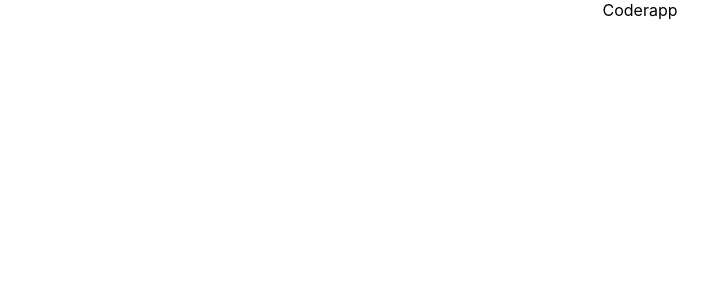
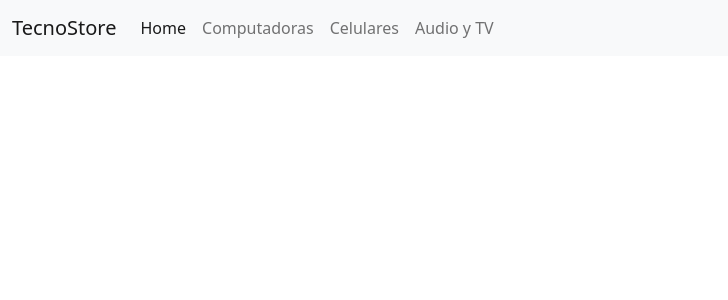
Before and after one commit to emmanueltabares/tecno-store, a React (Create React App) app: page / in a window 1280 px wide. Shown: the top 300 px of the page, without its empty margins (0-728 px from the left). Built offline with nearby package versions, Linux system fonts and the light colour scheme.

Commit message:
Cracion de componente NavBar y dependencia de bootstrap

```diff
--- a/package.json
+++ b/package.json
@@ -6,7 +6,9 @@
     "@testing-library/jest-dom": "^5.12.0",
     "@testing-library/react": "^11.2.7",
     "@testing-library/user-event": "^12.8.3",
+    "bootstrap": "^5.0.1",
     "react": "^17.0.2",
+    "react-bootstrap": "^1.6.0",
     "react-dom": "^17.0.2",
     "react-scripts": "4.0.3",
     "web-vitals": "^1.1.2"
--- a/src/App.js
+++ b/src/App.js
@@ -1,10 +1,12 @@
 import logo from './logo.svg';
 import './App.css';
+import 'bootstrap/dist/css/bootstrap.min.css'
+import NavBar from './components/NavBar';
 
 function App() {
   return (
-    <div className="App">
-      Coderapp
+    <div>
+      <NavBar />
     </div>
   );
 }
--- /dev/null
+++ b/src/components/NavBar.jsx
@@ -0,0 +1,32 @@
+import React from "react";
+
+const NavBar = () => {
+    return (
+        <nav class="navbar navbar-expand-lg navbar-light bg-light">
+        <div class="container-fluid">
+          <a class="navbar-brand" href="#">TecnoStore</a>
+          <button class="navbar-toggler" type="button" data-bs-toggle="collapse" data-bs-target="#navbarNav" aria-controls="navbarNav" aria-expanded="false" aria-label="Toggle navigation">
+            <span class="navbar-toggler-icon"></span>
+          </button>
+          <div class="collapse navbar-collapse" id="navbarNav">
+            <ul class="navbar-nav">
+              <li class="nav-item">
+                <a class="nav-link active" aria-current="page" href="#">Home</a>
+              </li>
+              <li class="nav-item">
+                <a class="nav-link" href="#">Computadoras</a>
+              </li>
+              <li class="nav-item">
+                <a class="nav-link" href="#">Celulares</a>
+              </li>
+              <li class="nav-item">
+                <a class="nav-link" href="#">Audio y TV</a>
+              </li>
+            </ul>
+          </div>
+        </div>
+      </nav>
+    );
+}
+
+export default NavBar;
```
Also changed, not shown: 1 other file (tests, documents, lock files or other folders).
